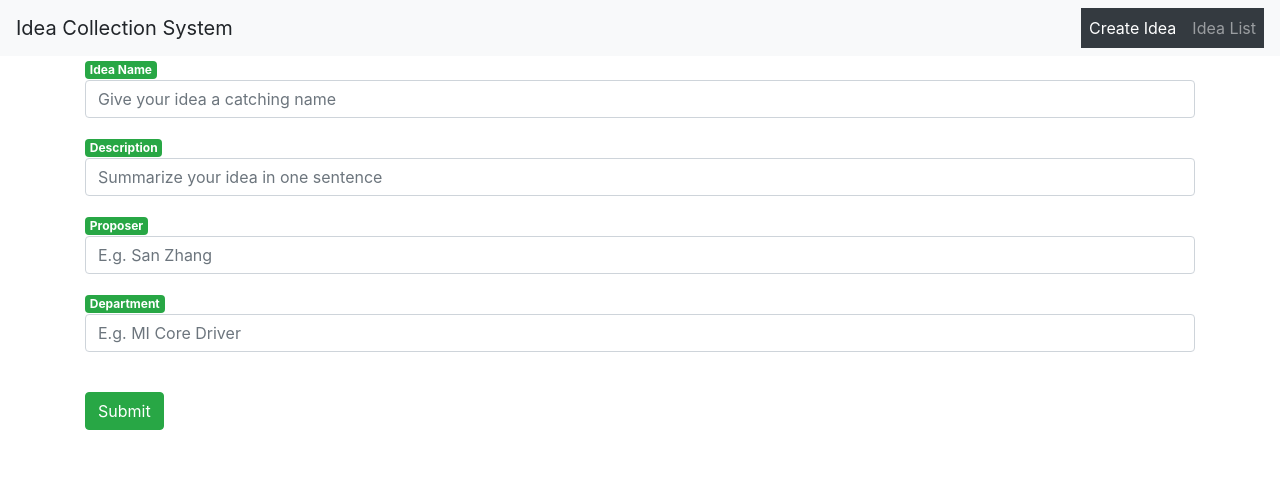
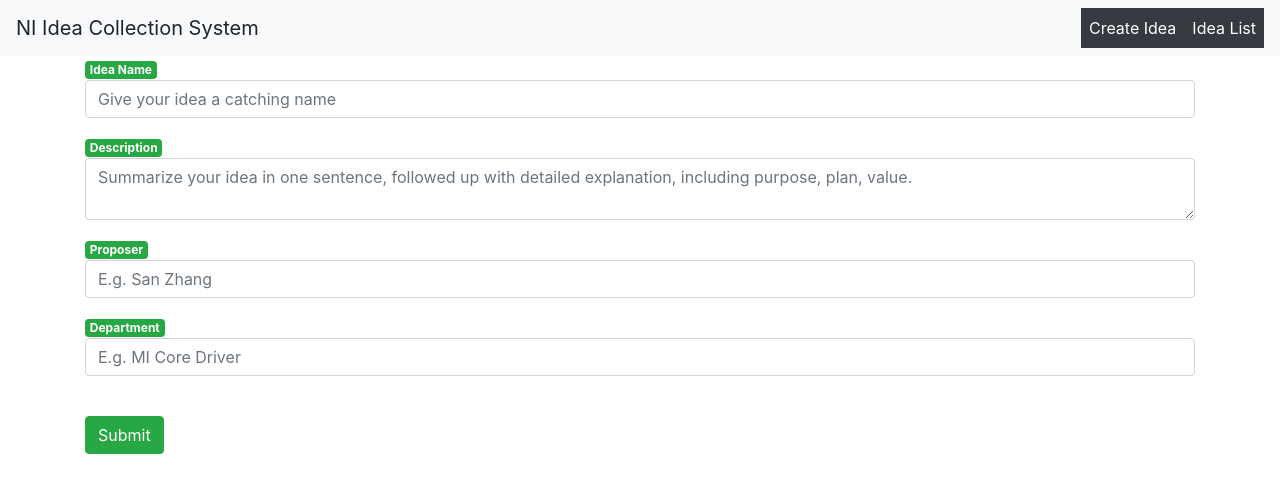
Before and after one commit to yuxiang660/web-application-for-idea-collection, a React (Create React App) app: page / in a window 1280 px wide. Shown: the top 492 px of the page. Built offline with nearby package versions, Linux system fonts and the light colour scheme.

Commit message:
Refine the frontend

```diff
--- a/src/App.js
+++ b/src/App.js
@@ -10,13 +10,13 @@ function App() {
     <div className="App">
       <header>
         <nav className="navbar navbar-expand-lg navbar-dark bg-light">
-          <a className="navbar-brand">Idea Collection System</a>
+          <a className="navbar-brand">NI Idea Collection System</a>
           <div className="collapse navbar-collapse" id="navbarSupportedContent">
             <ul className="navbar-nav ml-auto">
               <li className="nav-item active">
                 <Link className="nav-link bg-dark" to={"/create-idea"}>Create Idea</Link>
               </li>
-              <li className="nav-item">
+              <li className="nav-item active">
                 <Link className="nav-link bg-dark" to={"/ideas"}>Idea List</Link>
               </li>
             </ul>
--- a/src/components/create-user.component.js
+++ b/src/components/create-user.component.js
@@ -2,6 +2,7 @@ import React, { Component } from 'react';
 import axios from 'axios';
 import { Badge } from 'reactstrap';
 import { Button } from 'reactstrap';
+import { FormGroup, Input} from 'reactstrap';
 
 export default class CreateUser extends Component {
   constructor(props) {
@@ -54,6 +55,10 @@ export default class CreateUser extends Component {
         console.log(error);
       });
     }
+    else
+    {
+      alert("Empty input! Please fill all the fields.");
+    }
 
     this.setState(
       {
@@ -73,10 +78,10 @@ export default class CreateUser extends Component {
             <Badge color="success">Idea Name</Badge >
               <input type="text" value={this.state.name} onChange={this.onChangeUserName} className="form-control" placeholder="Give your idea a catching name"/>
           </div>
-          <div className="form-group">
+          <FormGroup>
             <Badge color="success">Description</Badge>
-              <input type="text" value={this.state.description} onChange={this.onChangeDescription} className="form-control" placeholder="Summarize your idea in one sentence"/>
-          </div>
+              <Input type="textarea" alue={this.state.description} onChange={this.onChangeDescription} placeholder="Summarize your idea in one sentence, followed up with detailed explanation, including purpose, plan, value." />
+          </FormGroup>
           <div className="form-group">
             <Badge color="success">Proposer</Badge>
               <input type="text" value={this.state.proposer} onChange={this.onChangeProposer} className="form-control" placeholder="E.g. San Zhang"/>
```
